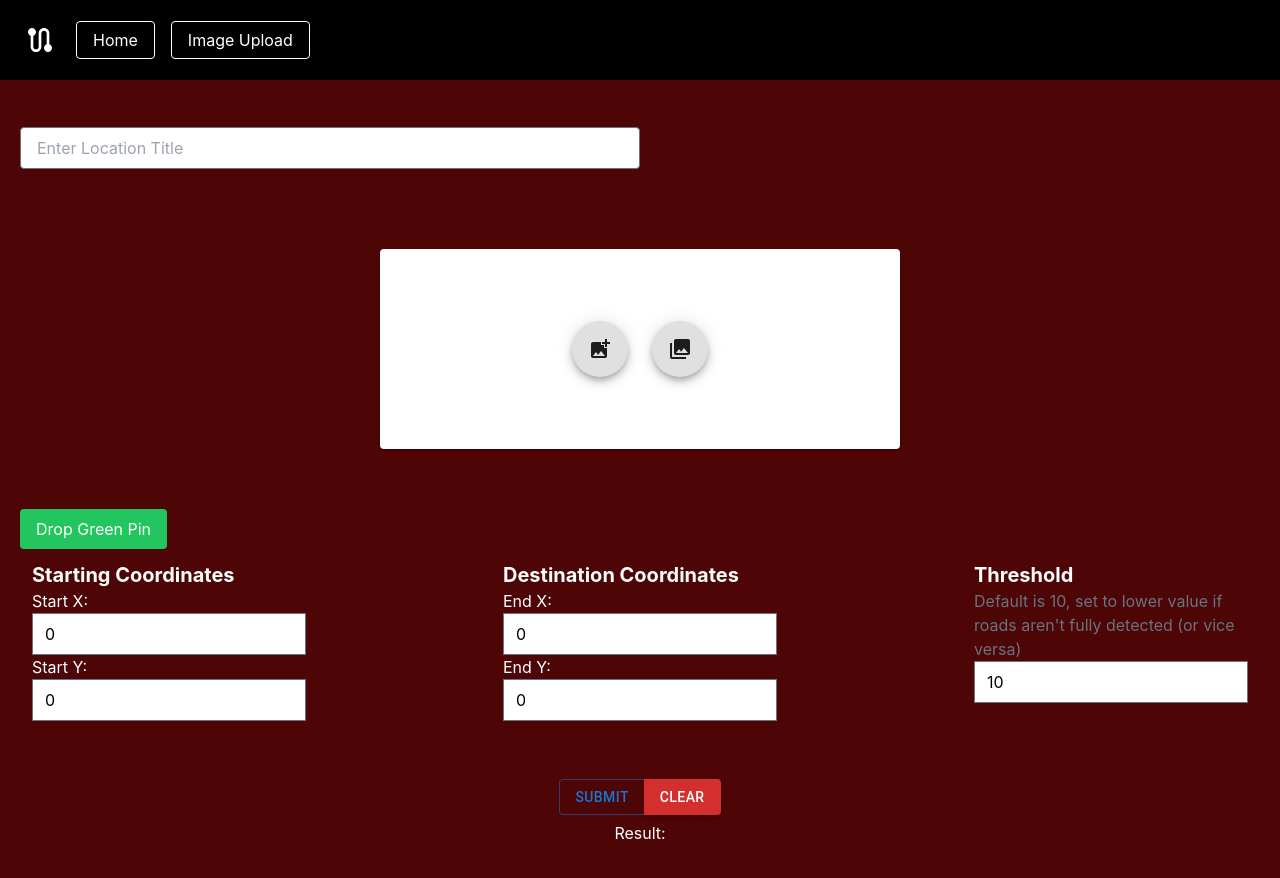
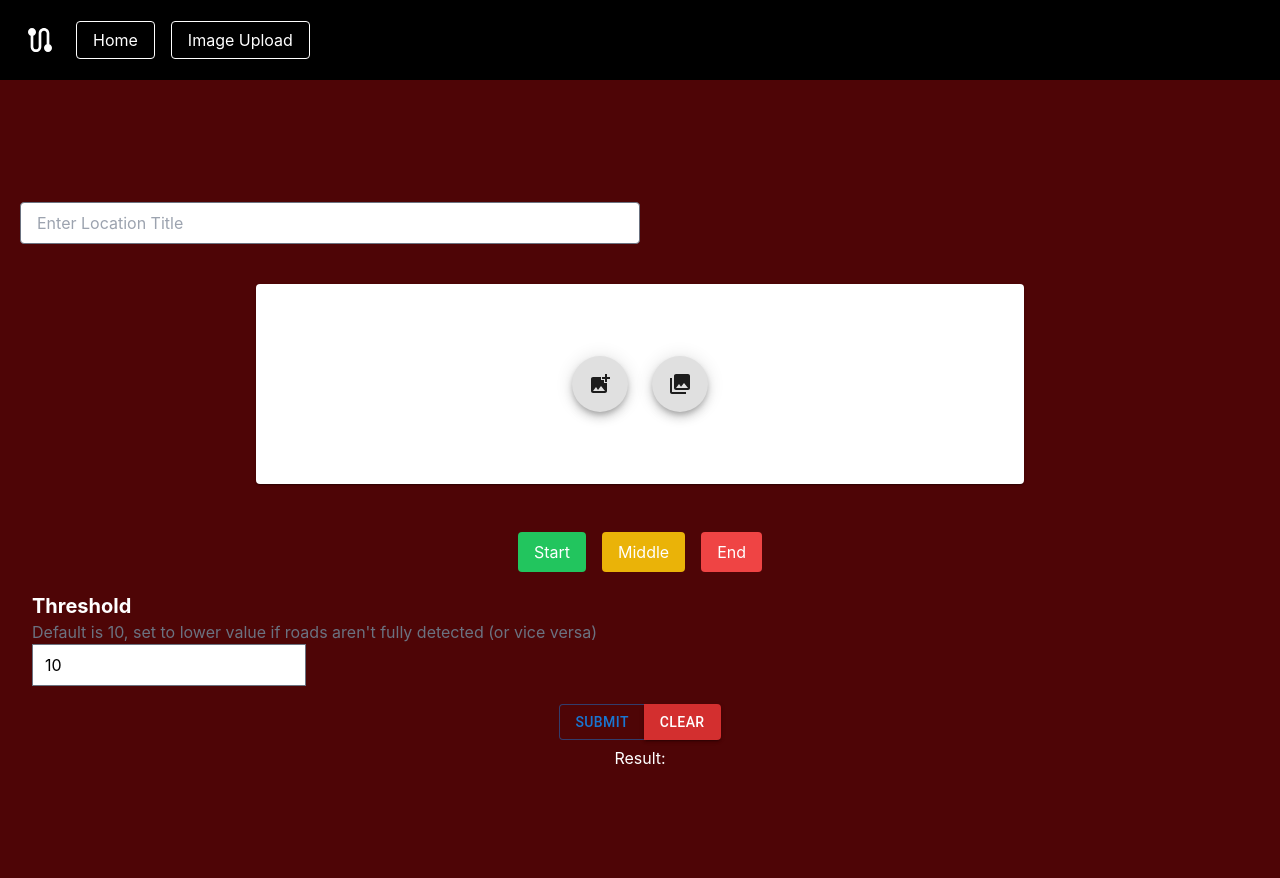
Before and after one commit to RapidAssess/frontend, a React (Create React App) app: page /imageupload in a window 1280 px wide. Built offline with nearby package versions, Linux system fonts and the light colour scheme.

Commit message:
adding other buttons

```diff
--- a/src/imageupload.js
+++ b/src/imageupload.js
@@ -25,8 +25,13 @@ export const ImageUpload = () => {
   const [endX, setEndX] = useState(0);
   const [endY, setEndY] = useState(0);
   const [threshold, setThreshold] = useState(10);
-  const [pinMode, setPinMode] = useState(false);
-  const [pins, setPins] = useState([]);
+  /*  const [pinMode, setPinMode] = useState(false);*/
+  const [greenPinMode, setGreenPinMode] = useState(false);
+  const [redPinMode, setRedPinMode] = useState(false);
+  const [yellowPinMode, setYellowPinMode] = useState(false);
+  const [greenPin, setGreenPin] = useState(null);
+  const [yellowPin, setYellowPin] = useState(null);
+  const [redPin, setRedPin] = useState(null);
 
   const {
     acceptedFiles,
@@ -64,12 +69,11 @@ export const ImageUpload = () => {
       var url = URL.createObjectURL(res.data);
       setResult(url);
 
-      // Add pins data to state
-      setPins((prevPins) => [
-        ...prevPins,
-        { x: startX, y: startY, color: "#27FF00" },
-        { x: endX, y: endY, color: "red" },
-      ]);
+      //setPins((prevPins) => [
+      //  ...prevPins,
+      //  { x: startX, y: startY, color: "#27FF00" },
+      //  { x: endX, y: endY, color: "red" },
+      //]);
 
       // Clear start and end coordinates
       setStartX(0);
@@ -85,22 +89,34 @@ export const ImageUpload = () => {
     setSelectedFile(null);
     setPreview(null);
     setResult(null);
-    setPins([]);
+    setGreenPin(null);
+    setYellowPin(null);
+    setRedPin(null);
+    setGreenPinMode(false);
+    setRedPinMode(false);
+    setYellowPinMode(false);
   };
   const handleImageClick = (event) => {
-    if (pinMode && pins.length == 0) {
+    let pinColor = "";
     const boundingBox = event.currentTarget.getBoundingClientRect();
-      const clickedX = event.clientX - boundingBox.left;
-      const clickedY = boundingBox.bottom - event.clientY;
+    let clickedX = event.clientX - boundingBox.left;
+    let clickedY = boundingBox.bottom - event.clientY;
 
-      console.log("Clicked Coordinates:", clickedX, clickedY);
-
-      setPins((prevPins) => [
-        ...prevPins,
-        { x: clickedX, y: clickedY, color: "#27FF00" },
-      ]);
+    if (greenPinMode) {
+      pinColor = "#27FF00";
+      setGreenPin({ x: clickedX, y: clickedY, color: pinColor });
+      setGreenPinMode(false);
+    } else if (yellowPinMode) {
+      pinColor = "#FFFF00";
+      setYellowPin({ x: clickedX, y: clickedY, color: pinColor });
+      setYellowPinMode(false);
+    } else if (redPinMode) {
+      pinColor = "#FF0000";
+      setRedPin({ x: clickedX, y: clickedY, color: pinColor });
+      setRedPinMode(false);
     }
   };
+
   useEffect(() => {
     if (!selectedFile) {
       setPreview(undefined);
@@ -130,12 +146,6 @@ export const ImageUpload = () => {
     setImage(true);
   }, [acceptedFiles]);
 
-  useEffect(() => {
-    if (pins.length > 0) {
-      setPinMode(false);
-    }
-  }, [pins]);
-
   return (
     <div className="min-h-screen text-white self-center content-center items-center p-5 bg-maroonbg">
       <div
@@ -150,7 +160,7 @@ export const ImageUpload = () => {
         //onChange={(e) => setLocationTitle(e.target.value)}
       />
 
-      <div className="m-10 justify-center">
+      <div className="m-10 flex jusitfy-center items-center">
         {image ? (
           <div
             className="m-10 mt-1"
@@ -165,40 +175,72 @@ export const ImageUpload = () => {
               <div
                 style={{
                   position: "relative",
-                  width: 256,
-                  height: 256,
+                  width: "80vw",
+                  height: "auto",
+                  maxWidth: "512px",
                 }}
-                onClick={handleImageClick}
+                onClick={(event) => handleImageClick(event)}
               >
                 <img
                   src={preview}
                   style={{
                     width: "100%",
-                    height: "100%",
+                    height: "auto",
                     objectFit: "cover",
                   }}
                 />
-                {pins.map((pin, index) => (
+                {greenPin && (
                   <div
-                    key={index}
                     style={{
                       width: 10,
                       height: 10,
-                      backgroundColor: pin.color,
+                      backgroundColor: greenPin.color,
                       position: "absolute",
-                      bottom: pin.y,
-                      left: pin.x,
+                      bottom: greenPin.y,
+                      left: greenPin.x,
                     }}
                   />
-                ))}
+                )}
+                {yellowPin && (
+                  <div
+                    style={{
+                      width: 10,
+                      height: 10,
+                      backgroundColor: yellowPin.color,
+                      position: "absolute",
+                      bottom: yellowPin.y,
+                      left: yellowPin.x,
+                    }}
+                  />
+                )}
+                {redPin && (
+                  <div
+                    style={{
+                      width: 10,
+                      height: 10,
+                      backgroundColor: redPin.color,
+                      position: "absolute",
+                      bottom: redPin.y,
+                      left: redPin.x,
+                    }}
+                  />
+                )}
               </div>
             )}
           </div>
         ) : (
-          <div className="p-5 m-10 mt-1 items-center flex justify-center">
+          <div className="flex items-center justify-center w-full">
             <Card
-              style={{ height: "25vh" }}
-              className="px-10 py-5 mt-5 w-1/2 flex justify-center"
+              style={{
+                minHeight: "25vh",
+                minWidth: "60vw",
+                padding: "20px",
+                display: "flex",
+                flexDirection: "column",
+                justifyContent: "center",
+                alignItems: "center",
+              }}
+              className="mx-auto"
             >
               <input
                 accept="image/*"
@@ -226,67 +268,36 @@ export const ImageUpload = () => {
           </div>
         )}
       </div>
+      <div className="flex justify-center items-center">
         <button
-        className="bg-green-500 text-white px-4 py-2 rounded"
+          className="bg-green-500 text-white px-4 py-2 rounded m-2"
           onClick={() => {
-          setPinMode(true);
+            setGreenPinMode(true);
           }}
+          disabled={greenPin !== null}
         >
-        Drop Green Pin
+          Start
         </button>
 
-      <div className="flex mb-10 justify-center">
-        <div className="p-3" style={{ margin: "auto", width: "100%" }}>
-          <h1 className="text-xl font-bold"> Starting Coordinates </h1>
-          <div className="text-black">
-            <p className="text-white">Start X:</p>
-            <NumberInput
-              aria-label="Demo number input"
-              placeholder="Type a number…"
-              value={startX}
-              onChange={(event, val) => setStartX(val)}
-              min={0}
-              max={255}
-            />
-          </div>
+        <button
+          className="bg-yellow-500 text-white px-4 py-2 rounded m-2"
+          onClick={() => {
+            setYellowPinMode(true);
+          }}
+          disabled={yellowPin !== null}
+        >
+          Middle
+        </button>
 
-          <div className="text-black">
-            <p className="text-white">Start Y:</p>
-            <NumberInput
-              aria-label="Demo number input"
-              placeholder="Type a number…"
-              value={startY}
-              onChange={(event, val) => setStartY(val)}
-              min={0}
-              max={255}
-            />
-          </div>
-        </div>
-        <div className="p-3" style={{ margin: "auto", width: "100%" }}>
-          <h1 className="text-xl font-bold"> Destination Coordinates </h1>
-          <div className="text-black">
-            <p className="text-white">End X:</p>
-            <NumberInput
-              aria-label="Demo number input"
-              placeholder="Type a number…"
-              value={endX}
-              onChange={(event, val) => setEndX(val)}
-              min={0}
-              max={255}
-            />
-          </div>
-
-          <div className="text-black">
-            <p className="text-white">End Y:</p>
-            <NumberInput
-              aria-label="Demo number input"
-              placeholder="Type a number…"
-              value={endY}
-              onChange={(event, val) => setEndY(val)}
-              min={0}
-              max={255}
-            />
-          </div>
+        <button
+          className="bg-red-500 text-white px-4 py-2 rounded m-2"
+          onClick={() => {
+            setRedPinMode(true);
+          }}
+          disabled={redPin !== null}
+        >
+          End
+        </button>
       </div>
       <div className="text-black p-3">
         <h1 className="text-xl text-white font-bold"> Threshold </h1>
@@ -303,7 +314,76 @@ export const ImageUpload = () => {
           max={255}
         />
       </div>
-      </div>
+
+      {/*<div className="flex mb-10 justify-center">*/}
+      {/*<div className="p-3" style={{ margin: "auto", width: "100%" }}>*/}
+      {/*  <h1 className="text-xl font-bold"> Starting Coordinates </h1>*/}
+      {/*  <div className="text-black">*/}
+      {/*    <p className="text-white">Start X:</p>*/}
+      {/*    <NumberInput*/}
+      {/*      aria-label="Demo number input"*/}
+      {/*      placeholder="Type a number…"*/}
+      {/*      value={startX}*/}
+      {/*      onChange={(event, val) => setStartX(val)}*/}
+      {/*      min={0}*/}
+      {/*      max={255}*/}
+      {/*    />*/}
+      {/*  </div>*/}
+
+      {/*  <div className="text-black">*/}
+      {/*    <p className="text-white">Start Y:</p>*/}
+      {/*    <NumberInput*/}
+      {/*      aria-label="Demo number input"*/}
+      {/*      placeholder="Type a number…"*/}
+      {/*      value={startY}*/}
+      {/*      onChange={(event, val) => setStartY(val)}*/}
+      {/*      min={0}*/}
+      {/*      max={255}*/}
+      {/*    />*/}
+      {/*  </div>*/}
+      {/*</div>*/}
+      {/*<div className="p-3" style={{ margin: "auto", width: "100%" }}>*/}
+      {/*  <h1 className="text-xl font-bold"> Destination Coordinates </h1>*/}
+      {/*  <div className="text-black">*/}
+      {/*    <p className="text-white">End X:</p>*/}
+      {/*    <NumberInput*/}
+      {/*      aria-label="Demo number input"*/}
+      {/*      placeholder="Type a number…"*/}
+      {/*      value={endX}*/}
+      {/*      onChange={(event, val) => setEndX(val)}*/}
+      {/*      min={0}*/}
+      {/*      max={255}*/}
+      {/*    />*/}
+      {/*  </div>*/}
+
+      {/*  <div className="text-black">*/}
+      {/*    <p className="text-white">End Y:</p>*/}
+      {/*    <NumberInput*/}
+      {/*      aria-label="Demo number input"*/}
+      {/*      placeholder="Type a number…"*/}
+      {/*      value={endY}*/}
+      {/*      onChange={(event, val) => setEndY(val)}*/}
+      {/*      min={0}*/}
+      {/*      max={255}*/}
+      {/*    />*/}
+      {/*  </div>*/}
+      {/*</div>*/}
+      {/*  <div className="text-black p-3">*/}
+      {/*    <h1 className="text-xl text-white font-bold"> Threshold </h1>*/}
+      {/*    <p className="text-gray-500">*/}
+      {/*      Default is 10, set to lower value if roads aren't fully detected (or*/}
+      {/*      vice versa)*/}
+      {/*    </p>*/}
+      {/*    <NumberInput*/}
+      {/*      aria-label="Demo number input"*/}
+      {/*      placeholder="Type a number…"*/}
+      {/*      value={threshold}*/}
+      {/*      onChange={(event, val) => setThreshold(val)}*/}
+      {/*      min={0}*/}
+      {/*      max={255}*/}
+      {/*    />*/}
+      {/*  </div>*/}
+      {/*</div>*/}
 
       {/*<div style={{ margin: "auto", width: "100%" }}>*/}
       {/*  <p style={{ textAlign: "center" }}>Preview:</p>*/}
```
Lines whose indentation alone changed are shown as unchanged.
